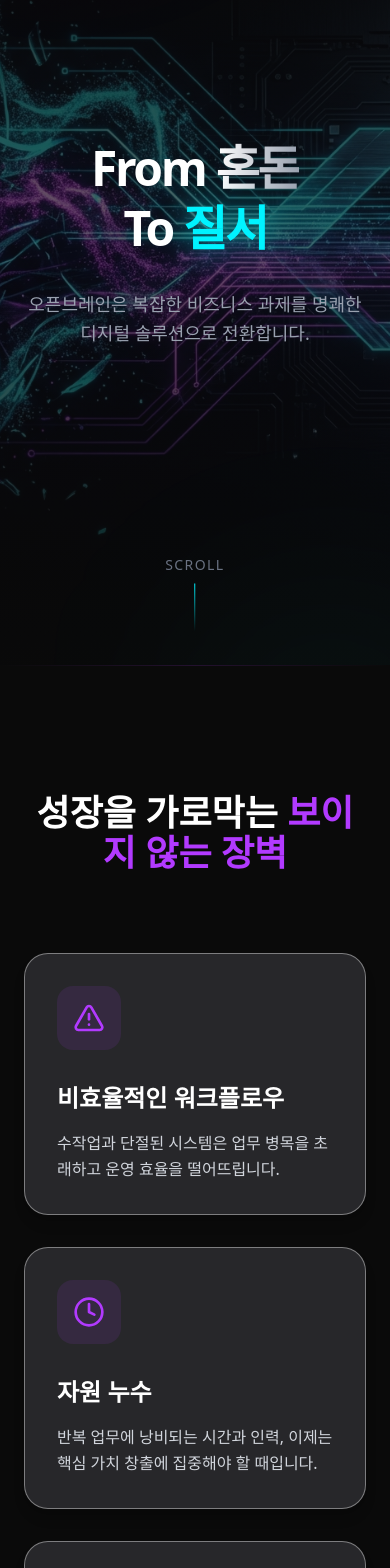
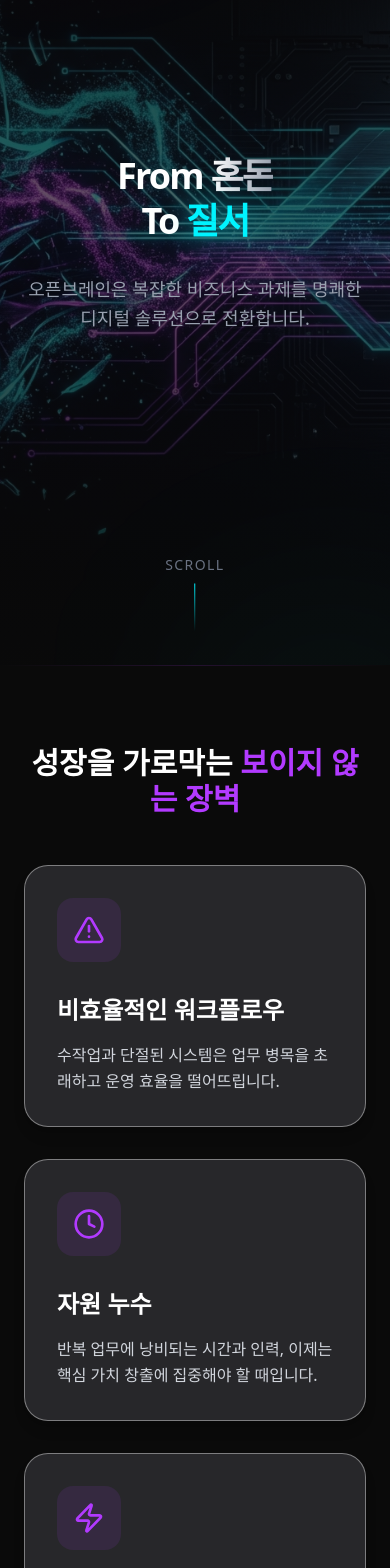
Before and after one commit to neod00/OpenBrain, a Next.js app: page / in a window 390 px wide. Shown: the part 179-1747 px from the top of the page. Built offline with nearby package versions, Linux system fonts and the light colour scheme.

Commit message:
Implement responsive design for mobile and tablet

```diff
--- a/src/components/CTA.tsx
+++ b/src/components/CTA.tsx
@@ -31,13 +31,13 @@
     }, []);
 
     return (
-        <section ref={sectionRef} className="py-32 bg-deep-black text-white relative overflow-hidden">
+        <section ref={sectionRef} className="py-20 md:py-32 bg-deep-black text-white relative overflow-hidden">
             {/* Background Glow */}
             <div className="absolute top-1/2 left-1/2 -translate-x-1/2 -translate-y-1/2 w-[60vw] h-[60vw] bg-neon-purple/10 rounded-full blur-[100px] pointer-events-none" />
 
             <div className="container mx-auto px-6 relative z-10 text-center">
                 <div ref={contentRef} className="max-w-3xl mx-auto">
-                    <h2 className="text-4xl md:text-6xl font-bold mb-8">
+                    <h2 className="text-3xl md:text-6xl font-bold mb-8">
                         {t('cta.title')} <span className="text-neon-cyan">{t('cta.order_highlight')}</span> {t('cta.title_suffix')}
                     </h2>
                     <p className="text-xl text-gray-400 mb-12">
--- a/src/components/Hero.tsx
+++ b/src/components/Hero.tsx
@@ -81,7 +81,7 @@
             <div className="relative z-10 text-center px-6 max-w-5xl mx-auto">
                 <h1
                     ref={titleRef}
-                    className="text-5xl md:text-7xl lg:text-9xl font-bold tracking-tighter mb-8 leading-tight"
+                    className="text-4xl md:text-7xl lg:text-9xl font-bold tracking-tighter mb-8 leading-tight"
                 >
                     {t('hero.from')} <span className="text-transparent bg-clip-text bg-gradient-to-r from-white to-gray-400">{t('hero.chaos')}</span>
                     <br />
--- a/src/components/Portfolio.tsx
+++ b/src/components/Portfolio.tsx
@@ -52,9 +52,9 @@
     ];
 
     return (
-        <section ref={sectionRef} className="py-32 bg-deep-black text-white">
+        <section ref={sectionRef} className="py-20 md:py-32 bg-deep-black text-white">
             <div className="container mx-auto px-6">
-                <h2 className="text-4xl md:text-6xl font-bold mb-16 text-center">
+                <h2 className="text-3xl md:text-6xl font-bold mb-12 md:mb-16 text-center">
                     {t('portfolio.title')}
                 </h2>
 
--- a/src/components/Problem.tsx
+++ b/src/components/Problem.tsx
@@ -59,12 +59,12 @@
     ];
 
     return (
-        <section ref={sectionRef} className="py-32 bg-deep-black text-white relative overflow-hidden">
+        <section ref={sectionRef} className="py-20 md:py-32 bg-deep-black text-white relative overflow-hidden">
             {/* Background Elements */}
             <div className="absolute top-0 left-0 w-full h-px bg-gradient-to-r from-transparent via-neon-purple/50 to-transparent opacity-30" />
 
             <div className="container mx-auto px-6 relative z-10">
-                <h2 className="text-4xl md:text-6xl font-bold mb-20 text-center">
+                <h2 className="text-3xl md:text-6xl font-bold mb-12 md:mb-20 text-center">
                     {t('problem.title')} <span className="text-neon-purple">{t('problem.chaos_highlight')}</span> {t('problem.title_suffix')}
                 </h2>
 
--- a/src/components/Solution.tsx
+++ b/src/components/Solution.tsx
@@ -59,8 +59,8 @@
             <div className="container mx-auto px-6 flex flex-col md:flex-row items-center gap-12">
 
                 {/* Left Content */}
-                <div ref={contentRef} className="md:w-1/3">
-                    <h2 className="text-5xl md:text-7xl font-bold mb-6 leading-tight">
+                <div ref={contentRef} className="md:w-1/3 mb-12 md:mb-0">
+                    <h2 className="text-4xl md:text-7xl font-bold mb-6 leading-tight">
                         {t('solution.title')}
                     </h2>
                     <div className="w-20 h-2 bg-neon-cyan mb-8" />
```
